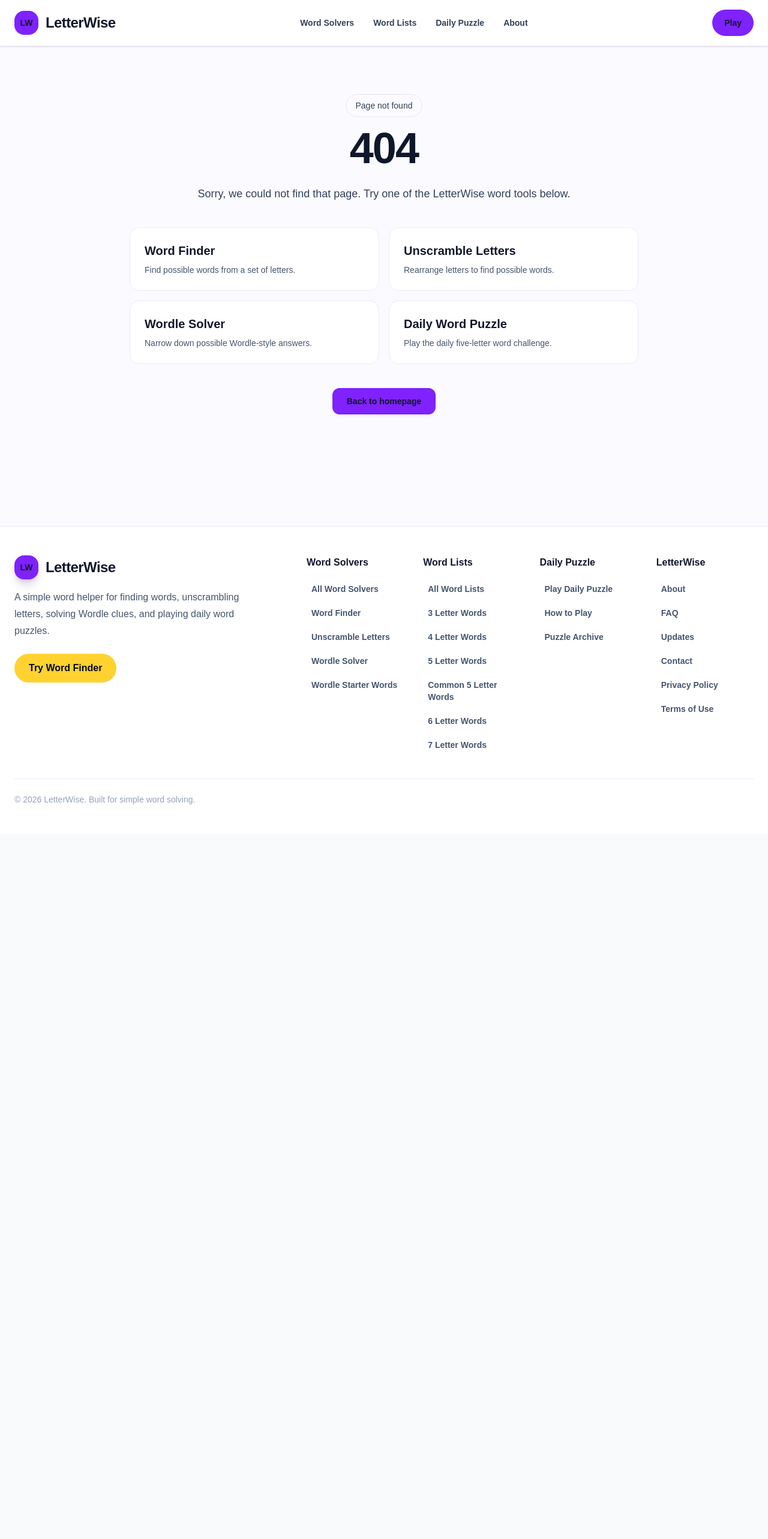
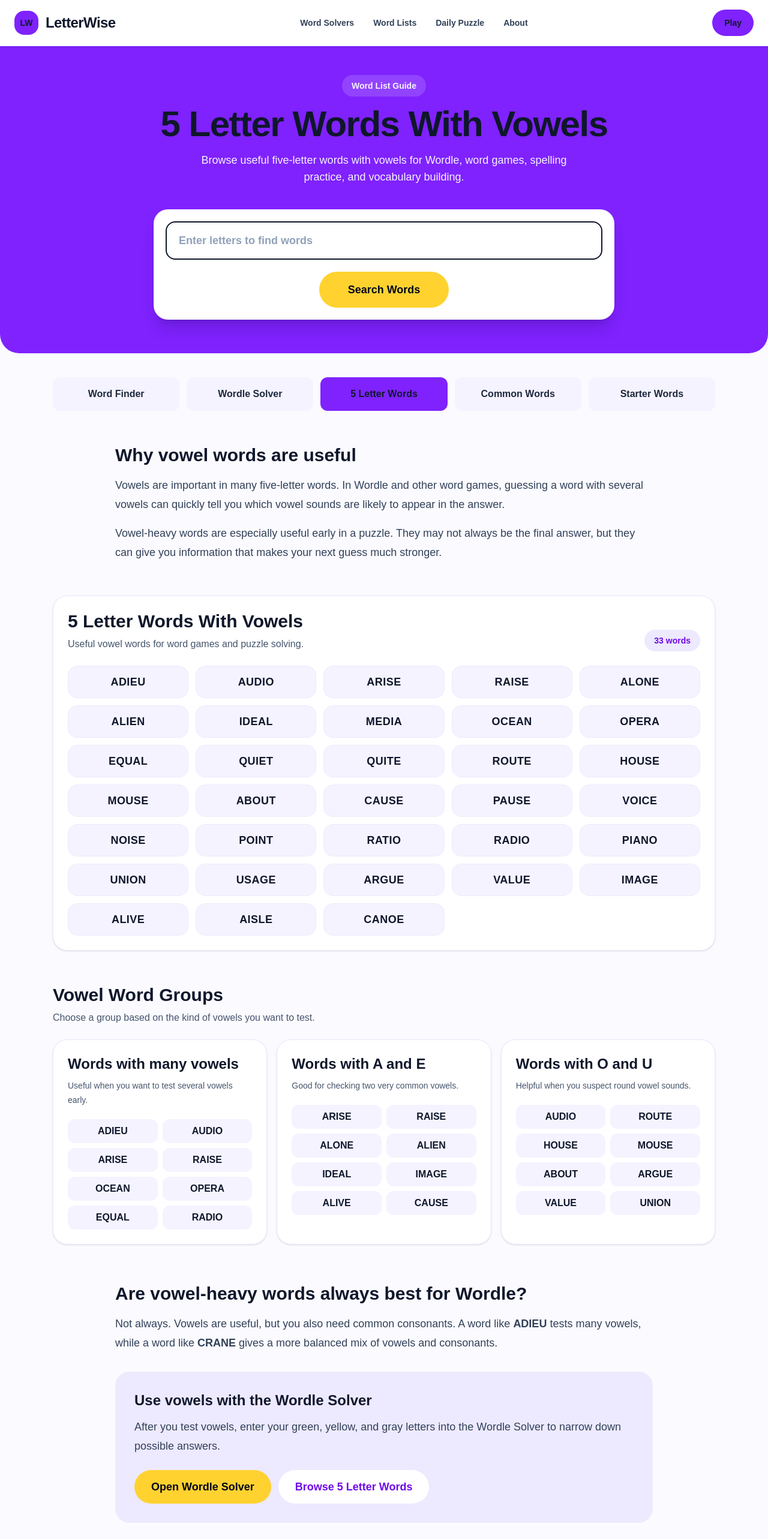
Before and after one commit to LetterWise/letterwise, a Next.js app: page /5-letter-words-with-vowels in a window 1280 px wide. Before the commit this address had no page. Shown: the top 2566 px of the page at 60% size. Before the commit the page ends 1391 px from the top, so only its background shows below. Built offline with nearby package versions, Linux system fonts and the light colour scheme.

Commit message:
Add vowel word guide page

```diff
--- /dev/null
+++ b/app/5-letter-words-with-vowels/page.tsx
@@ -0,0 +1,246 @@
+export const metadata = {
+  title: "5 Letter Words With Vowels | LetterWise",
+  description:
+    "Find useful 5 letter words with vowels for Wordle, spelling practice, and word games. Browse vowel-heavy words and use LetterWise tools.",
+};
+
+const vowelWords = [
+  "adieu",
+  "audio",
+  "arise",
+  "raise",
+  "alone",
+  "alien",
+  "ideal",
+  "media",
+  "ocean",
+  "opera",
+  "equal",
+  "quiet",
+  "quite",
+  "route",
+  "house",
+  "mouse",
+  "about",
+  "cause",
+  "pause",
+  "voice",
+  "noise",
+  "point",
+  "ratio",
+  "radio",
+  "piano",
+  "union",
+  "usage",
+  "argue",
+  "value",
+  "image",
+  "alive",
+  "aisle",
+  "canoe",
+];
+
+const vowelGroups = [
+  {
+    title: "Words with many vowels",
+    description: "Useful when you want to test several vowels early.",
+    words: ["adieu", "audio", "arise", "raise", "ocean", "opera", "equal", "radio"],
+  },
+  {
+    title: "Words with A and E",
+    description: "Good for checking two very common vowels.",
+    words: ["arise", "raise", "alone", "alien", "ideal", "image", "alive", "cause"],
+  },
+  {
+    title: "Words with O and U",
+    description: "Helpful when you suspect round vowel sounds.",
+    words: ["audio", "route", "house", "mouse", "about", "argue", "value", "union"],
+  },
+];
+
+export default function FiveLetterWordsWithVowelsPage() {
+  return (
+    <main className="min-h-screen bg-[#fbfaff] text-slate-900">
+      <section className="rounded-b-[2rem] bg-violet-600 px-6 pb-14 pt-12 text-white">
+        <div className="mx-auto max-w-5xl text-center">
+          <p className="mb-4 inline-block rounded-full bg-white/15 px-4 py-2 text-sm font-bold text-violet-50">
+            Word List Guide
+          </p>
+
+          <h1 className="text-5xl font-black tracking-tight sm:text-6xl">
+            5 Letter Words With Vowels
+          </h1>
+
+          <p className="mx-auto mt-4 max-w-2xl text-lg font-medium text-violet-50">
+            Browse useful five-letter words with vowels for Wordle, word games,
+            spelling practice, and vocabulary building.
+          </p>
+
+          <form
+            action="/word-finder"
+            className="mx-auto mt-10 max-w-3xl rounded-3xl bg-white p-5 shadow-xl shadow-violet-950/20"
+          >
+            <div className="rounded-2xl border-2 border-slate-900 bg-white px-5 py-4 text-left">
+              <label htmlFor="letters" className="sr-only">
+                Enter letters
+              </label>
+
+              <input
+                id="letters"
+                name="letters"
+                placeholder="Enter letters to find words"
+                className="w-full bg-transparent text-lg font-semibold text-slate-900 outline-none placeholder:text-slate-400"
+              />
+            </div>
+
+            <button
+              type="submit"
+              className="mt-5 rounded-full bg-amber-300 px-12 py-4 text-lg font-black text-slate-950 hover:bg-amber-200"
+            >
+              Search Words
+            </button>
+          </form>
+        </div>
+      </section>
+
+      <section className="mx-auto max-w-6xl px-6 py-10">
+        <div className="grid gap-3 sm:grid-cols-5">
+          <a href="/word-finder" className="rounded-xl bg-violet-50 px-5 py-4 text-center font-black text-slate-800 hover:bg-violet-100">
+            Word Finder
+          </a>
+          <a href="/wordle-solver" className="rounded-xl bg-violet-50 px-5 py-4 text-center font-black text-slate-800 hover:bg-violet-100">
+            Wordle Solver
+          </a>
+          <a href="/5-letter-words" className="rounded-xl bg-violet-600 px-5 py-4 text-center font-black text-white hover:bg-violet-700">
+            5 Letter Words
+          </a>
+          <a href="/common-5-letter-words" className="rounded-xl bg-violet-50 px-5 py-4 text-center font-black text-slate-800 hover:bg-violet-100">
+            Common Words
+          </a>
+          <a href="/wordle-starter-words" className="rounded-xl bg-violet-50 px-5 py-4 text-center font-black text-slate-800 hover:bg-violet-100">
+            Starter Words
+          </a>
+        </div>
+
+        <section className="mx-auto mt-14 max-w-4xl text-lg leading-8 text-slate-700">
+          <h2 className="text-3xl font-black text-slate-900">
+            Why vowel words are useful
+          </h2>
+
+          <p className="mt-4">
+            Vowels are important in many five-letter words. In Wordle and other
+            word games, guessing a word with several vowels can quickly tell you
+            which vowel sounds are likely to appear in the answer.
+          </p>
+
+          <p className="mt-4">
+            Vowel-heavy words are especially useful early in a puzzle. They may
+            not always be the final answer, but they can give you information
+            that makes your next guess much stronger.
+          </p>
+        </section>
+
+        <section className="mt-14 rounded-3xl border border-violet-100 bg-white p-6 shadow-sm">
+          <div className="flex flex-wrap items-end justify-between gap-3">
+            <div>
+              <h2 className="text-3xl font-black">5 Letter Words With Vowels</h2>
+              <p className="mt-2 text-slate-600">
+                Useful vowel words for word games and puzzle solving.
+              </p>
+            </div>
+
+            <span className="rounded-full bg-violet-100 px-4 py-2 text-sm font-bold text-violet-700">
+              {vowelWords.length} words
+            </span>
+          </div>
+
+          <div className="mt-6 grid grid-cols-2 gap-3 sm:grid-cols-3 md:grid-cols-4 lg:grid-cols-5">
+            {vowelWords.map((word) => (
+              <a
+                key={word}
+                href={`/word-finder?letters=${word}`}
+                className="rounded-2xl border border-violet-100 bg-violet-50 px-4 py-3 text-center text-lg font-black uppercase tracking-wide hover:border-violet-300 hover:bg-white"
+              >
+                {word}
+              </a>
+            ))}
+          </div>
+        </section>
+
+        <section className="mt-14">
+          <h2 className="text-3xl font-black">Vowel Word Groups</h2>
+          <p className="mt-2 text-slate-600">
+            Choose a group based on the kind of vowels you want to test.
+          </p>
+
+          <div className="mt-6 grid gap-4 md:grid-cols-3">
+            {vowelGroups.map((group) => (
+              <div
+                key={group.title}
+                className="rounded-3xl border border-violet-100 bg-white p-6 shadow-sm"
+              >
+                <h3 className="text-2xl font-black">{group.title}</h3>
+
+                <p className="mt-2 text-sm leading-6 text-slate-600">
+                  {group.description}
+                </p>
+
+                <div className="mt-5 grid grid-cols-2 gap-2">
+                  {group.words.map((word) => (
+                    <a
+                      key={word}
+                      href={`/word-finder?letters=${word}`}
+                      className="rounded-xl bg-violet-50 px-3 py-2 text-center font-black uppercase hover:bg-white"
+                    >
+                      {word}
+                    </a>
+                  ))}
+                </div>
+              </div>
+            ))}
+          </div>
+        </section>
+
+        <section className="mx-auto mt-16 max-w-4xl text-lg leading-8 text-slate-700">
+          <h2 className="text-3xl font-black text-slate-900">
+            Are vowel-heavy words always best for Wordle?
+          </h2>
+
+          <p className="mt-4">
+            Not always. Vowels are useful, but you also need common consonants.
+            A word like <strong>ADIEU</strong> tests many vowels, while a word
+            like <strong>CRANE</strong> gives a more balanced mix of vowels and
+            consonants.
+          </p>
+
+          <div className="mt-8 rounded-3xl bg-violet-100 p-8">
+            <h3 className="text-2xl font-black text-slate-900">
+              Use vowels with the Wordle Solver
+            </h3>
+
+            <p className="mt-3 text-slate-700">
+              After you test vowels, enter your green, yellow, and gray letters
+              into the Wordle Solver to narrow down possible answers.
+            </p>
+
+            <div className="mt-6 flex flex-wrap gap-3">
+              <a
+                href="/wordle-solver"
+                className="inline-block rounded-full bg-amber-300 px-7 py-3 font-black text-slate-950 hover:bg-amber-200"
+              >
+                Open Wordle Solver
+              </a>
+
+              <a
+                href="/5-letter-words"
+                className="inline-block rounded-full bg-white px-7 py-3 font-black text-violet-700 hover:bg-violet-50"
+              >
+                Browse 5 Letter Words
+              </a>
+            </div>
+          </div>
+        </section>
+      </section>
+    </main>
+  );
+}
--- a/app/sitemap.ts
+++ b/app/sitemap.ts
@@ -20,6 +20,7 @@ const staticPages = [
   "/4-letter-words",
   "/5-letter-words",
   "/common-5-letter-words",
+  "/5-letter-words-with-vowels",
   "/6-letter-words",
   "/7-letter-words",
   "/daily-word-puzzle",
--- a/components/Footer.tsx
+++ b/components/Footer.tsx
@@ -17,6 +17,7 @@ const footerSections = [
       { href: "/4-letter-words", label: "4 Letter Words" },
       { href: "/5-letter-words", label: "5 Letter Words" },
       { href: "/common-5-letter-words", label: "Common 5 Letter Words" },
+      { href: "/5-letter-words-with-vowels", label: "5 Letter Words With Vowels" },
       { href: "/6-letter-words", label: "6 Letter Words" },
       { href: "/7-letter-words", label: "7 Letter Words" },
     ],
```
